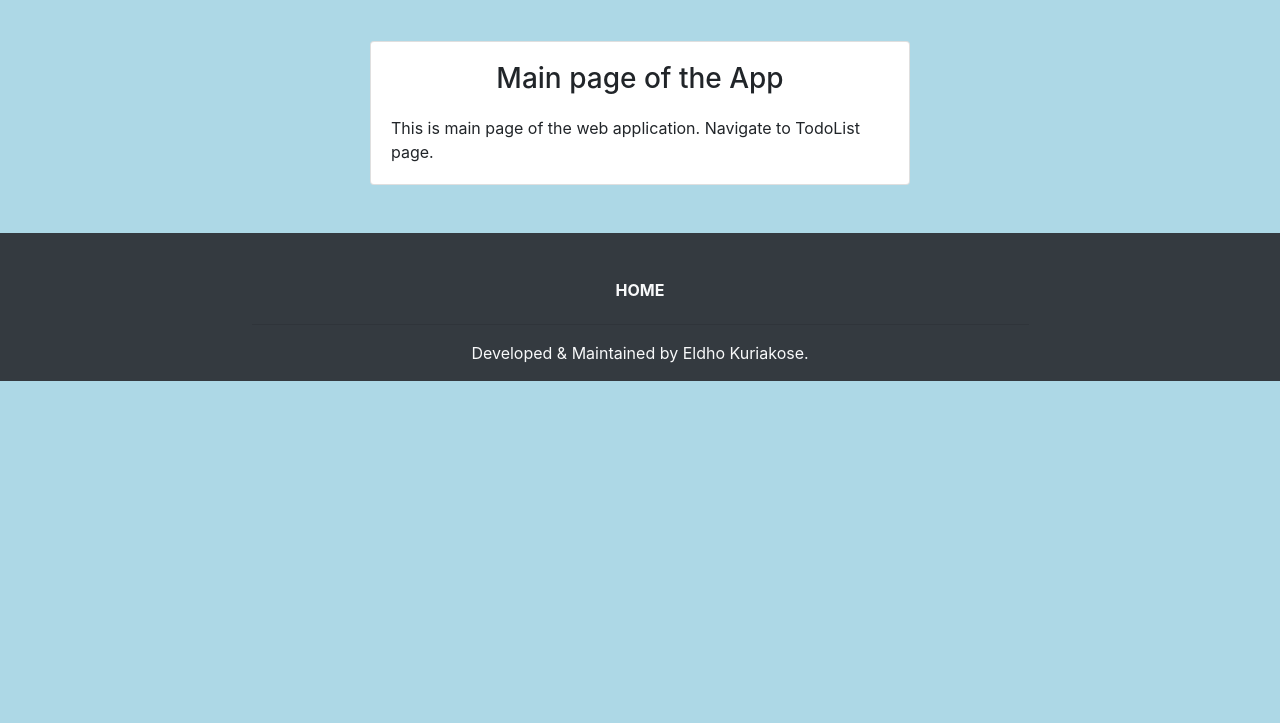
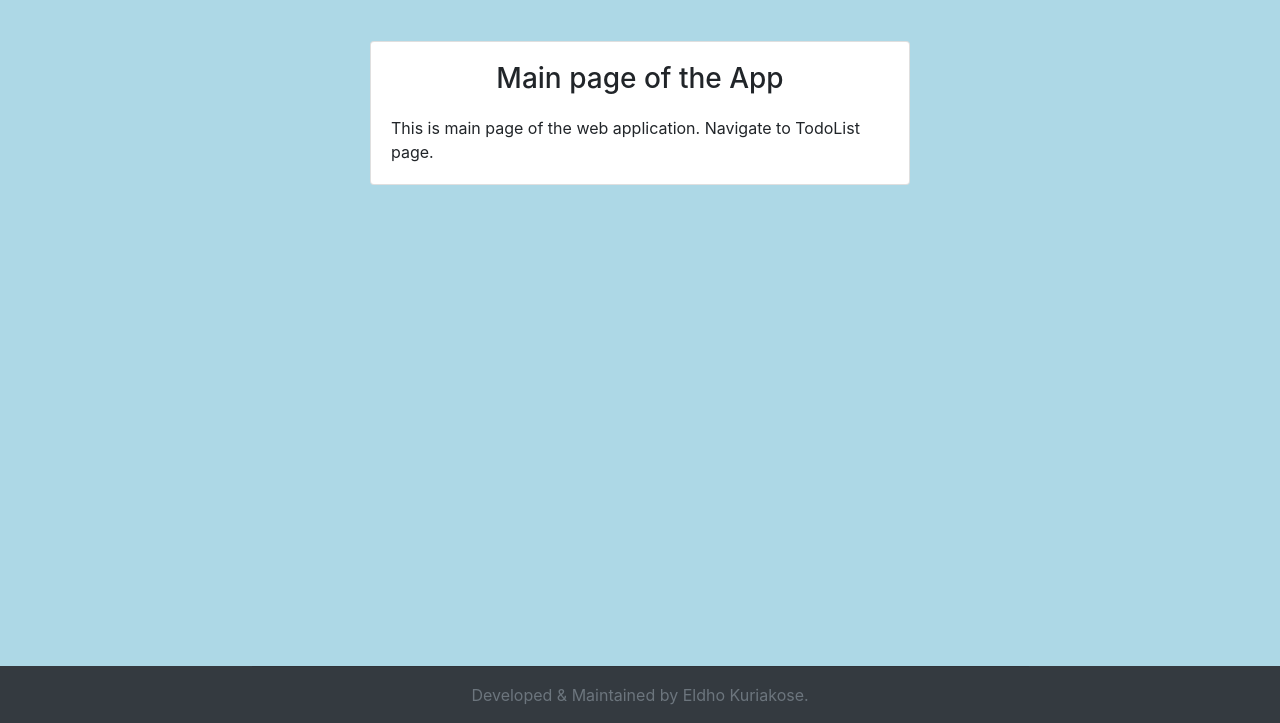
Before and after one commit to eldhosejoys/ICT-Academy-TodoList-Assignment, a plain HTML site: page main.html in a window 1280 px wide. Shown: the part 77-800 px from the top of the page. Drawn offline with nearby package versions, Linux system fonts and the light colour scheme.

Commit message:
updated.

```diff
--- a/js/validatetodolist.js
+++ b/js/validatetodolist.js
@@ -42,7 +42,7 @@ ${title}
 </div></div>
                 `;
             }
-            datainfo.innerHTML = "<div class='mb-3 text-center '>Click on card to select tasks which are completed.</div><div class='d-flex justify-content-center'><div class='row row-cols-1 row-cols-sm-2 row-cols-md-3 row-cols-lg-4'>" + out + "</div></div>";
+            datainfo.innerHTML = "<div class='mb-3 text-center '>Click on cards to select tasks that are completed.</div><div class='d-flex justify-content-center'><div class='row row-cols-1 row-cols-sm-2 row-cols-md-3 row-cols-lg-4'>" + out + "</div></div>";
 
         }
     }
--- a/main.html
+++ b/main.html
@@ -13,7 +13,7 @@
 <body style=" background: lightblue;  background-size: cover;">
     <header>
         <nav class="navbar navbar-expand-lg navbar-dark bg-dark sticky-top">
-            <a class="navbar-brand text-light"><img src="https://cdn.statically.io/img/i.imgur.com/kYfxWpN.png?w=40" alt="logo" height="40px" class="rounded-circle"></a>
+            <a class="navbar-brand text-light" href="/main.html"><img src="https://cdn.statically.io/img/i.imgur.com/kYfxWpN.png?w=40" alt="logo" height="40px" class="rounded-circle"></a>
             <button class="navbar-toggler" type="button" data-toggle="collapse" data-target="#navbarTogglerDemo02" aria-controls="navbarTogglerDemo02" aria-expanded="false" aria-label="Toggle navigation">
           <span class="navbar-toggler-icon"></span>
         </button>
@@ -54,23 +54,11 @@
 
 
     <!-- Footer -->
-    <footer class="page-footer font-small bg-dark text-light">
+    <footer class="page-footer fixed-bottom font-small bg-dark text-light">
 
         <!-- Footer Links -->
         <div class="container">
 
-            <!-- Grid row-->
-            <div class="row text-center d-flex justify-content-center pt-5 ">
-
-                <!-- Grid column -->
-                <div class="col-md-2 mb-3">
-                    <h6 class="text-uppercase font-weight-bold">
-                        <a href="/" class="text-light">Home</a>
-                    </h6>
-                </div>
-                <!-- Grid column -->
-
-            </div>
             <!-- Grid row-->
             <hr class="rgba-white-light" style="margin: 0 15%;">
 
@@ -86,7 +74,7 @@
         <!-- Footer Links -->
 
         <!-- Copyright -->
-        <div class="footer-copyright text-center pb-3">Developed & Maintained by Eldho Kuriakose.
+        <div class="footer-copyright text-center pb-3 text-muted">Developed & Maintained by Eldho Kuriakose.
         </div>
         <!-- Copyright -->
 
```
Also changed, not shown: todolist.html (+3 -14 lines).
